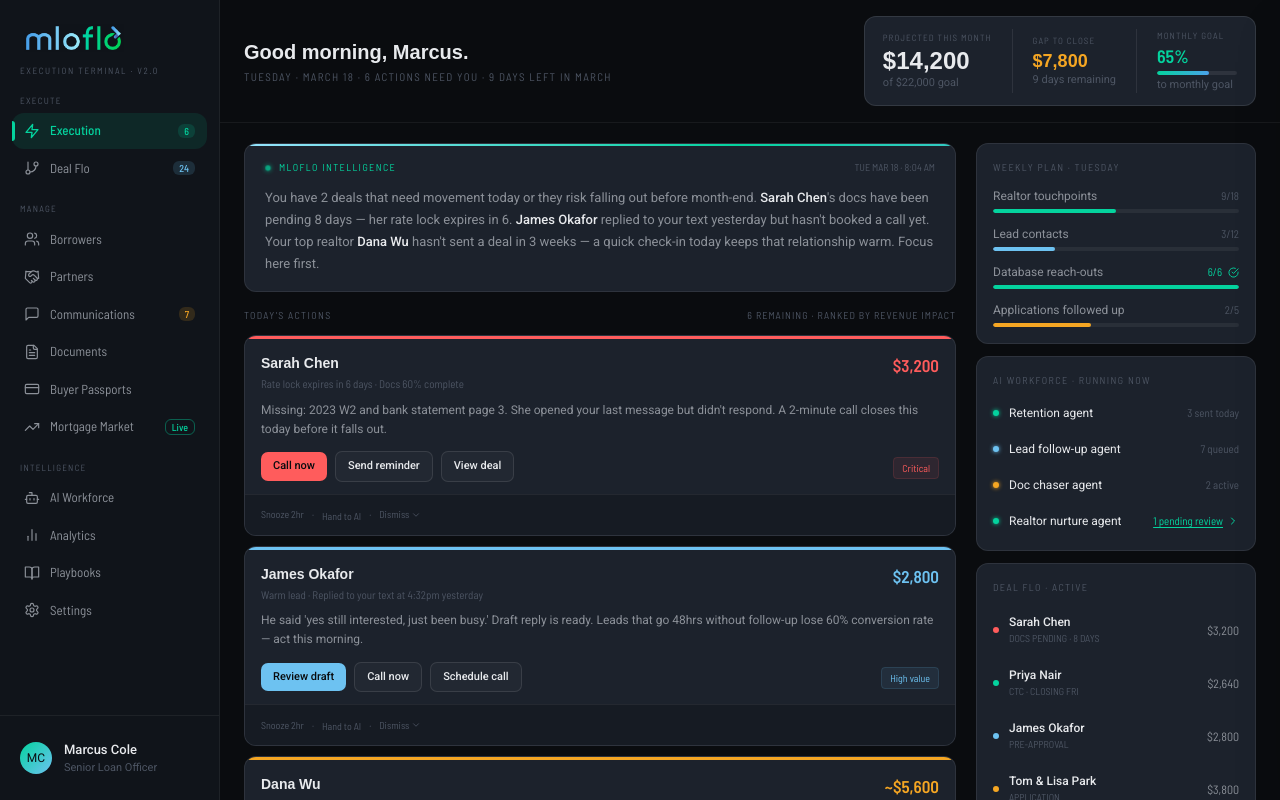
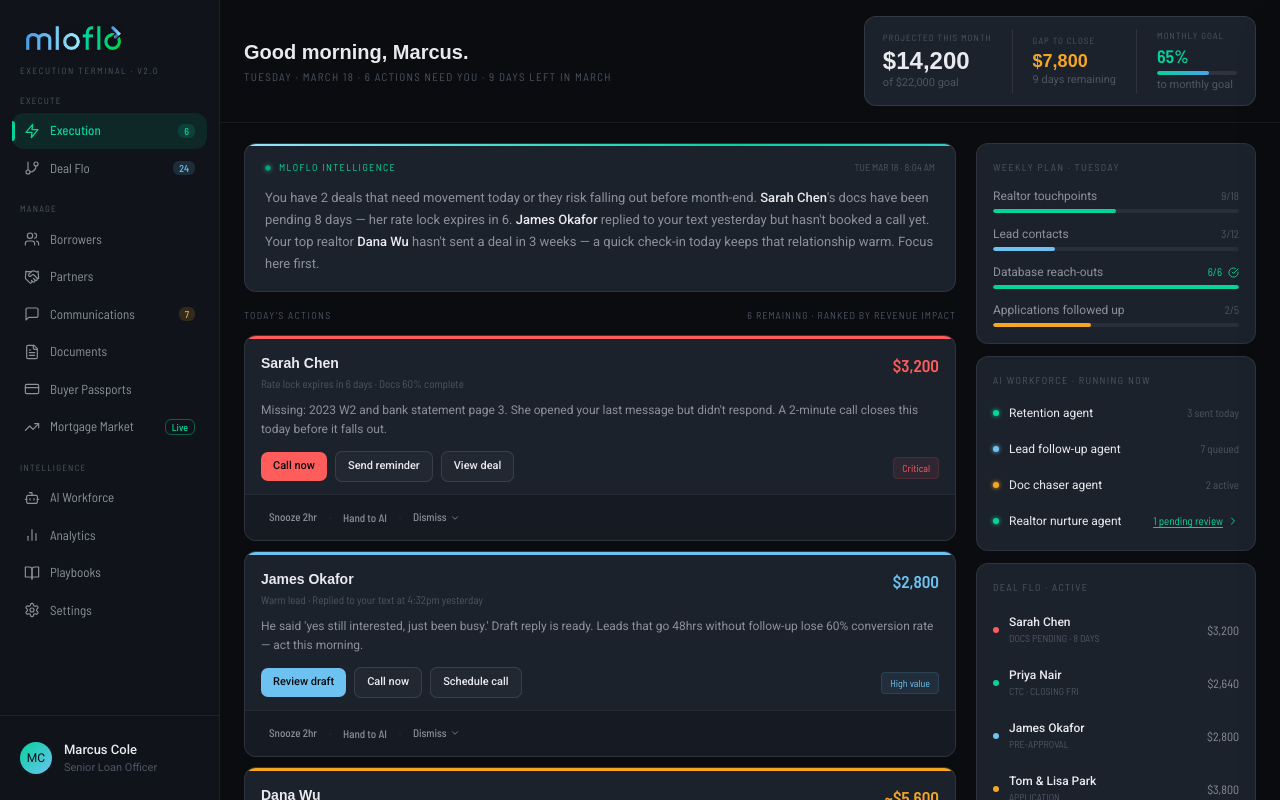
Before and after one commit to DossBoss76/Mloflo2.0, a React (Vite) app: page / in a window 1280 px wide. Built offline with nearby package versions, Linux system fonts and the light colour scheme; a web font is replaced by a local one.

Commit message:
Enhance button visibility

```diff
--- a/src/screens/Execution/ActionCard.tsx
+++ b/src/screens/Execution/ActionCard.tsx
@@ -127,20 +127,20 @@ export function ActionCard({ card }: ActionCardProps) {
         </div>
 
         <div
-          className="flex items-center gap-0 px-4 py-2 border-t"
+          className="flex items-center gap-0 px-4 py-2.5 border-t"
           style={{ background: '#161b23', borderColor: 'rgba(255,255,255,0.06)' }}
         >
           <button
             onClick={handleSnooze}
-            className="font-barlow text-[10px] text-[#4d5563] hover:text-[#8c9199] transition-colors py-0.5"
+            className="font-barlow text-[11px] font-medium text-[#8c9199] hover:text-[#c8cdd5] hover:bg-white/5 transition-all px-2 py-1 rounded-md"
           >
             Snooze 2hr
           </button>
-          <span className="font-barlow text-[10px] text-[#4d5563] mx-2">·</span>
+          <span className="font-barlow text-[10px] text-[#3a4150] mx-1">·</span>
           <div className="relative">
             <button
               onClick={handleHandToAi}
-              className="font-barlow text-[10px] text-[#4d5563] hover:text-[#8c9199] transition-colors py-0.5"
+              className="font-barlow text-[11px] font-medium text-[#8c9199] hover:text-[#c8cdd5] hover:bg-white/5 transition-all px-2 py-1 rounded-md"
             >
               Hand to AI
             </button>
@@ -169,11 +169,11 @@ export function ActionCard({ card }: ActionCardProps) {
               </div>
             )}
           </div>
-          <span className="font-barlow text-[10px] text-[#4d5563] mx-2">·</span>
+          <span className="font-barlow text-[10px] text-[#3a4150] mx-1">·</span>
           <div className="relative" ref={dismissRef}>
             <button
               onClick={() => setShowDismiss(v => !v)}
-              className="font-barlow text-[10px] text-[#4d5563] hover:text-[#8c9199] transition-colors py-0.5 flex items-center gap-0.5"
+              className="font-barlow text-[11px] font-medium text-[#8c9199] hover:text-[#c8cdd5] hover:bg-white/5 transition-all px-2 py-1 rounded-md flex items-center gap-1"
             >
               Dismiss <ChevronDown size={10} />
             </button>
```
